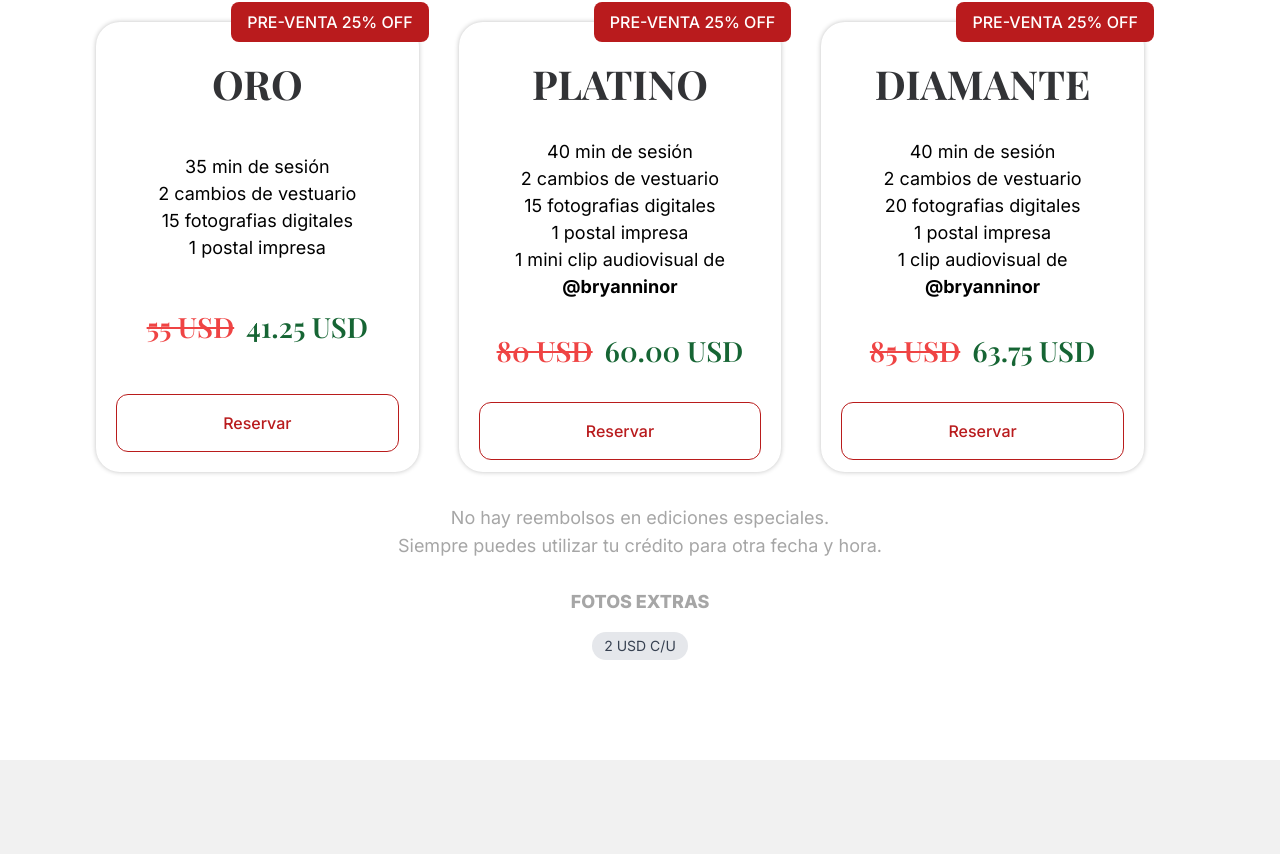
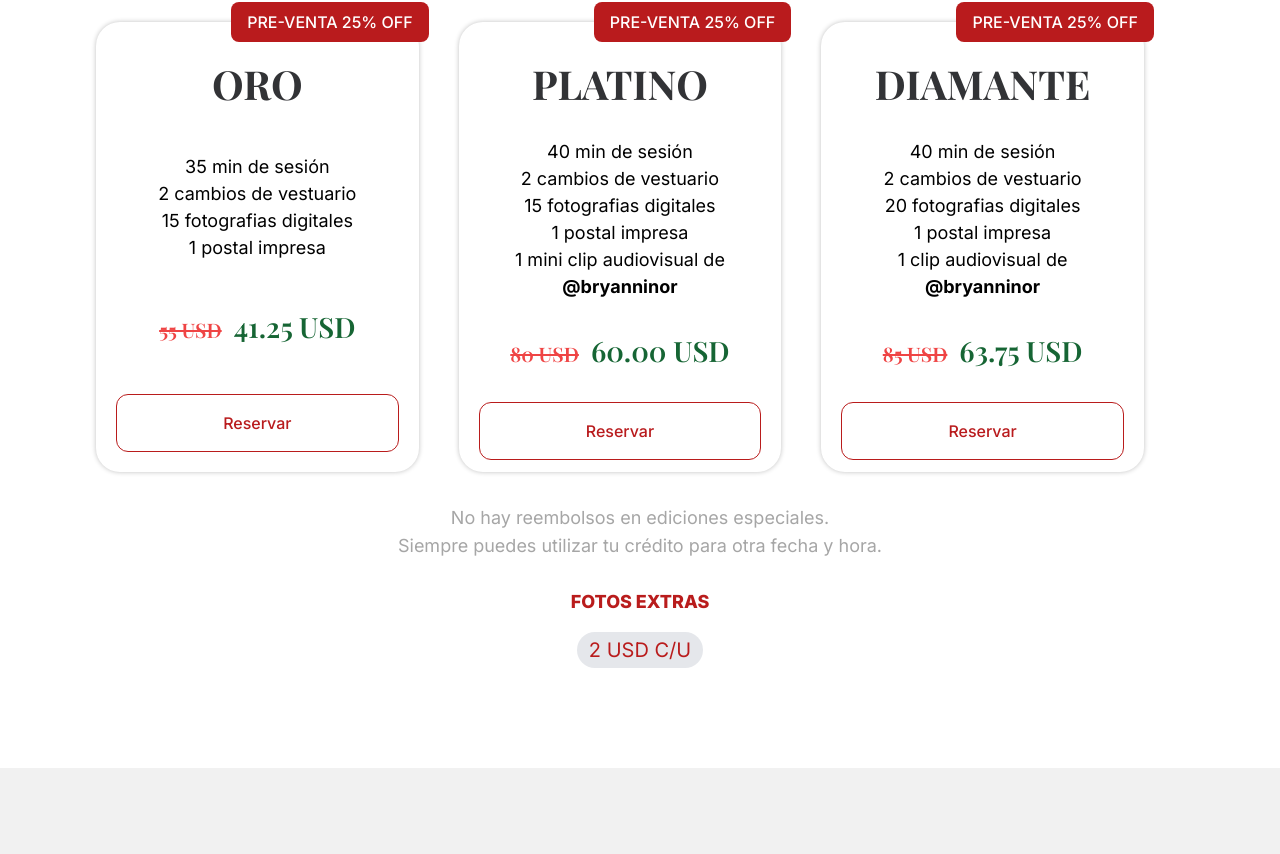
Before and after one commit to evacvargas/soyevaph, a Next.js app: page /miniShoots/christmas in a window 1280 px wide. Shown: the part 1225-2079 px from the top of the page. Built offline with nearby package versions, Linux system fonts and the light colour scheme; a web font is replaced by a local one; what tailwind-clip-path would draw is missing.

Commit message:
fix font size and colors

```diff
--- a/src/app/miniShoots/christmas/page.js
+++ b/src/app/miniShoots/christmas/page.js
@@ -135,10 +135,10 @@ export default function Navidad() {
               Siempre puedes utilizar tu crédito para otra fecha y hora.
               <br/>
               <br/>
-              <span className="font-extrabold text-[#a6a6a6]">FOTOS EXTRAS</span>
+              <span className="font-extrabold text-red-700">FOTOS EXTRAS</span>
             </p>
             <div className="flex justify-center space-x-2">
-              <span className="bg-gray-200 text-gray-700 px-3 py-1 rounded-full text-sm">2 USD C/U</span>
+              <span className="bg-gray-200 text-red-700 px-3 py-1 rounded-full text-xl">2 USD C/U</span>
             </div>
           </div>
         </div>
--- a/src/components/Ticket.jsx
+++ b/src/components/Ticket.jsx
@@ -59,7 +59,7 @@ const Ticket = ({ item, onClick }) => {
           <span className="text-red-500 line-through mr-3">{item.cost}</span>
         )}
         {item.presale && (
-          <span className="text-red-500 line-through mr-3">{item.cost}</span>
+          <span className="text-red-500 line-through mr-3 text-xl">{item.cost}</span>
         )}
         <span className={`${item.promotion || item.presale ? 'text-green-800' : ''}`}>
           {discountedCost} USD
```
